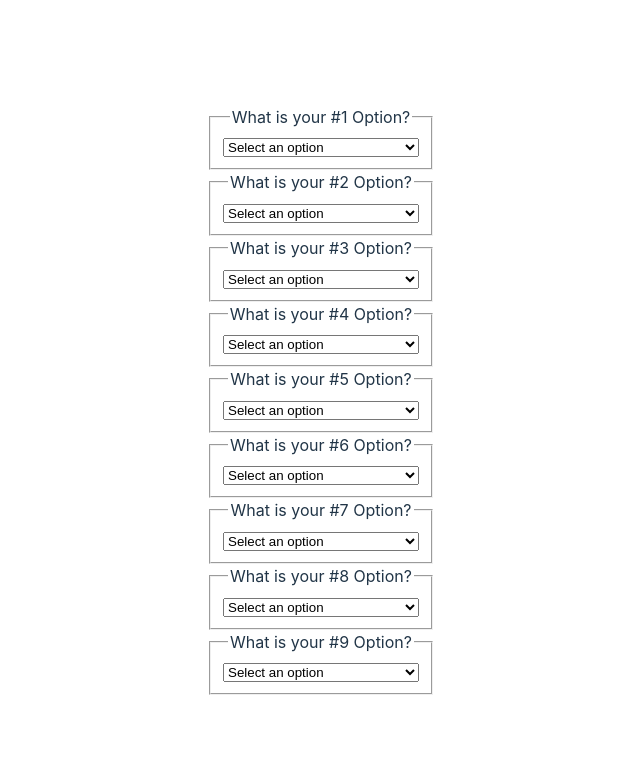
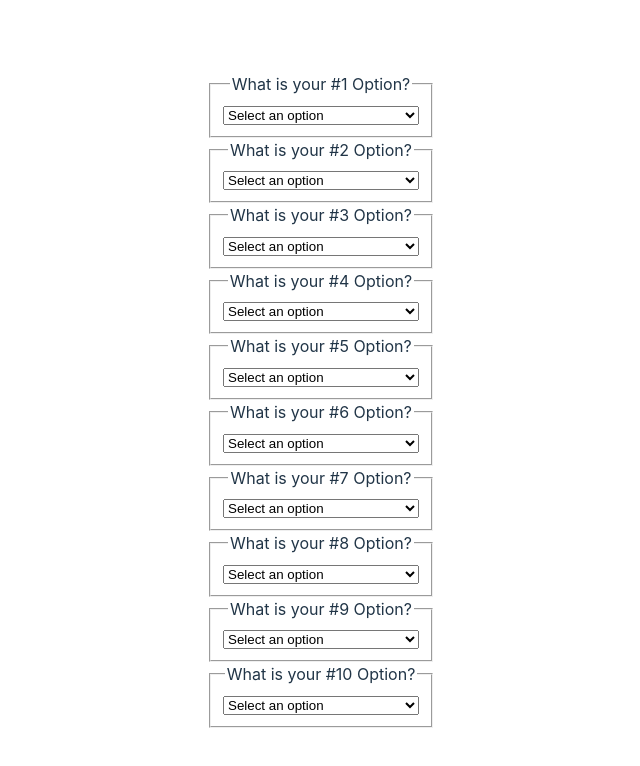
Before and after one commit to rohansinha01/oscars, a React (Vite) app: page / in a window 1280 px wide. Shown: the top 766 px of the page, without its empty margins (319-959 px from the left). Built offline with nearby package versions, Linux system fonts and the light colour scheme.

Commit message:
added more option

```diff
--- a/src/components/Ranker.jsx
+++ b/src/components/Ranker.jsx
@@ -11,6 +11,7 @@ const Ranker = () => {
   const [seventhOption, setSeventhOption] = useState("");
   const [eighthOption, setEighthOption] = useState("");
   const [ninthOption, setNinthOption] = useState("");
+  const [tenthOption, setTenthOption] = useState("");
 
   const filteredMovies = movies.filter((movie) => movie.title !== firstOption);
   const secondFilteredMovies = movies.filter(
@@ -67,6 +68,19 @@ const Ranker = () => {
       movie.title !== sixthOption &&
       movie.title !== seventhOption &&
       movie.title !== eighthOption
+  );
+
+  const ninthFilteredMovies = movies.filter(
+    (movie) =>
+      movie.title !== firstOption &&
+      movie.title !== secondOption &&
+      movie.title !== thirdOption &&
+      movie.title !== fourthOption &&
+      movie.title !== fifthOption &&
+      movie.title !== sixthOption &&
+      movie.title !== seventhOption &&
+      movie.title !== eighthOption &&
+      movie.title !== ninthOption
   );
 
   return (
@@ -268,6 +282,28 @@ const Ranker = () => {
           </select>
         </fieldset>
       </form>
+
+      <form>
+        <fieldset>
+          <legend>What is your #10 Option?</legend>
+
+          <select
+            value={tenthOption}
+            onChange={(event) => {
+              setTenthOption(event.target.value);
+            }}
+          >
+            <option value="" disabled>
+              Select an option
+            </option>
+            {ninthFilteredMovies.map((movie) => (
+              <option key={movie.index} value={movie.title}>
+                {movie.title}
+              </option>
+            ))}
+          </select>
+        </fieldset>
+      </form>
     </>
   );
 };
```
